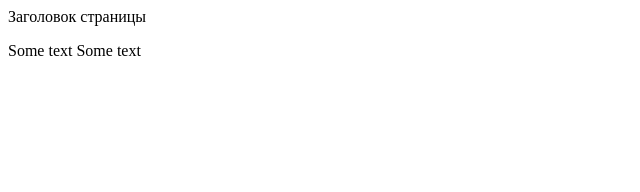
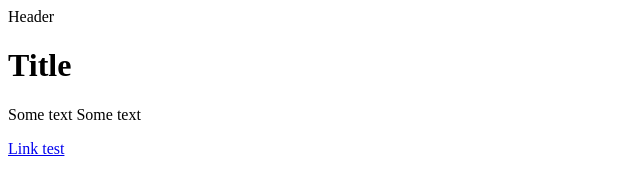
Before and after one commit to FilippovichSergey/GitStart, a plain HTML site: page test1.html in a window 1280 px wide. Shown: the whole page, without its empty margins (0-640 px from the left). Drawn offline with Linux system fonts and the light colour scheme.

Commit message:
link and headers added

```diff
--- a/test1.html
+++ b/test1.html
@@ -1,7 +1,9 @@
 <!DOCTYPE html>
 <html>
-    <head>Заголовок страницы</head>
+    <head>Header</head>
     <body>
+    <h1>Title</h1>
         <p>Some text Some text</p>
+    <a href="#">Link test</a>
     </body>
 </html>
```
